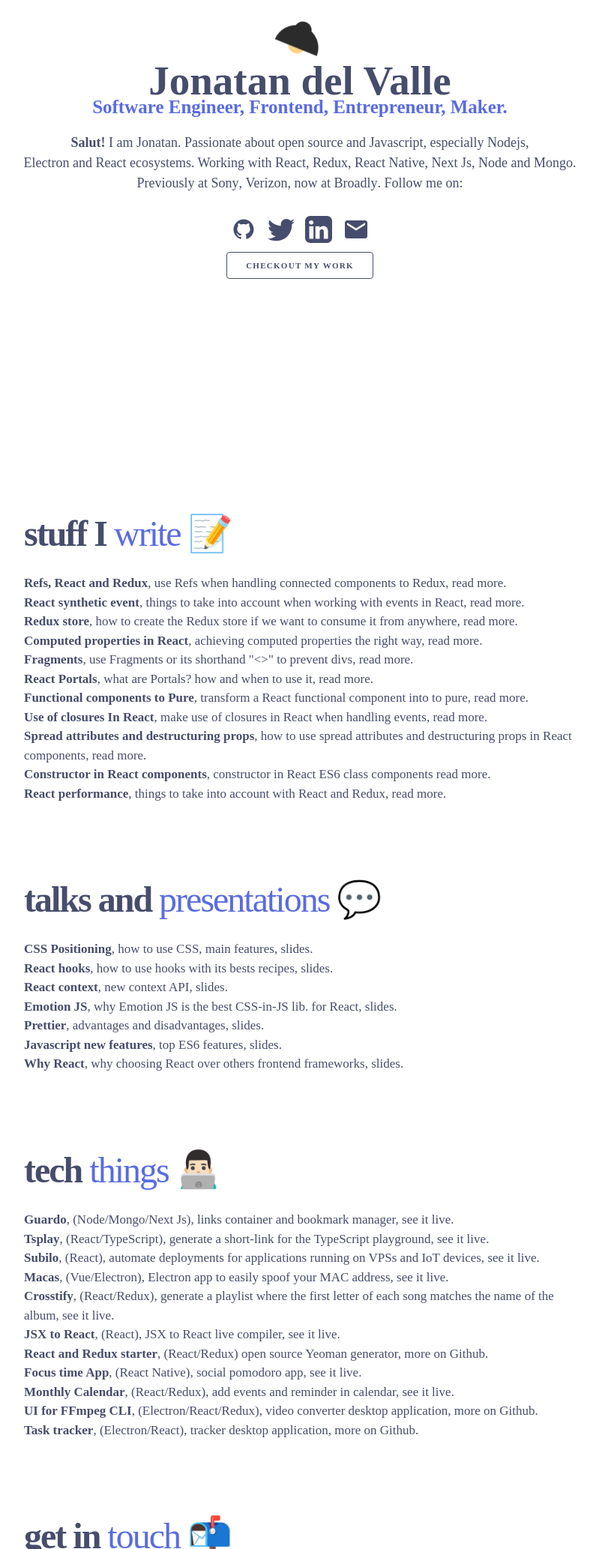
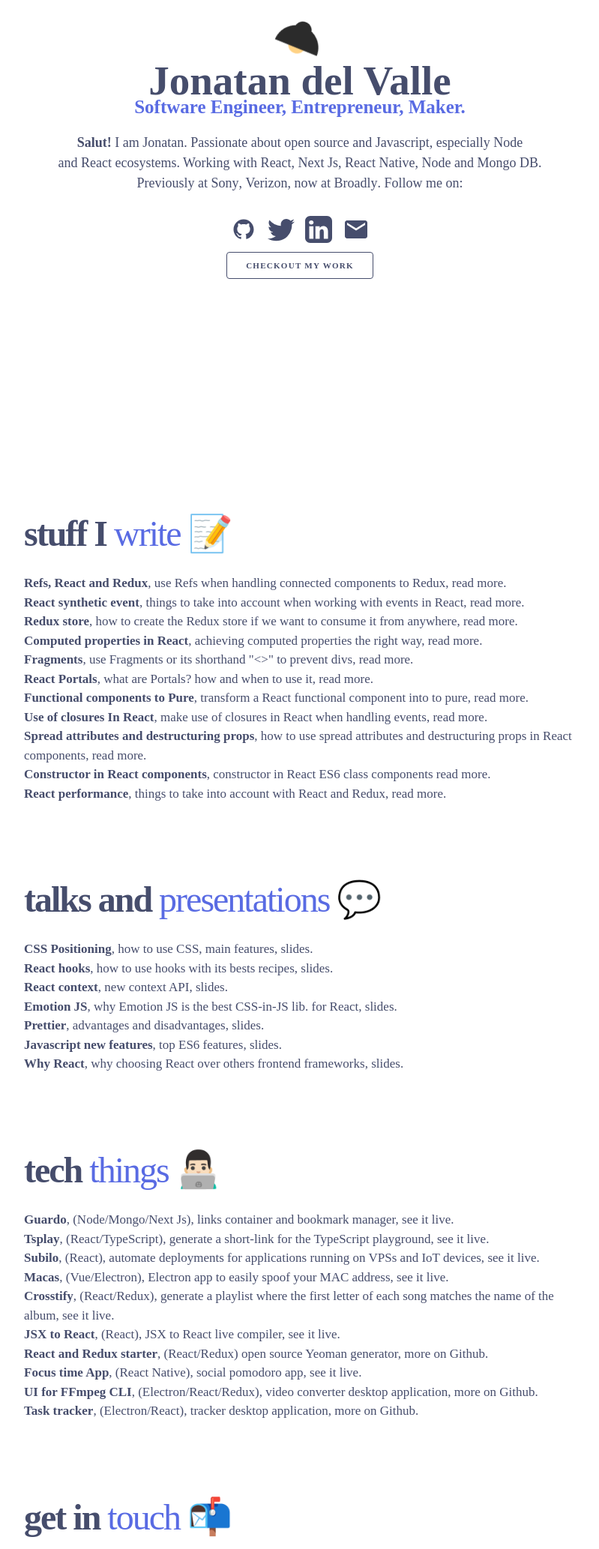
Before and after one commit to jonidelv/personal-website-3, a website: page index.html in a window 1280 px wide. Shown: the part 200-2266 px from the top of the page at 75% size, without its empty margins (240-1039 px from the left). Drawn offline with Linux system fonts and the light colour scheme; a web font is replaced by a local one.

Commit message:
fix new layout

```diff
--- a/index.html
+++ b/index.html
@@ -54,13 +54,13 @@
         <h1 id="title">Jonatan del Valle</h1>
         <!-- <figure id="logo"></figure> -->
         <div class="subheading">
-          Software Engineer, Frontend, Entrepreneur, Maker.
+          Software Engineer, Entrepreneur, Maker.
         </div>
         <p id="web-description" itemprop="description">
           <span id="hellofy">Hola!</span> I am Jonatan. Passionate about open
-          source and Javascript, especially Nodejs,<br />
-          Electron and React ecosystems. Working with React, Redux, React
-          Native, Next Js, Node and Mongo.
+          source and Javascript, especially Node<br />
+          and React ecosystems. Working with React,  Next Js, React
+          Native, Node and Mongo DB.
           <br />
           Previously at <strong>Sony</strong>, <strong>Verizon</strong>,
           <!-- <br /> -->
@@ -345,14 +345,14 @@
             >see it live</a
           >. <br />
 
-          <strong>Monthly Calendar</strong>, (React/Redux), add events and
-          reminder in calendar,
-          <a
-            href="https://jonidelv.github.io/react-monthly-calendar/"
-            target="_blank"
-            rel="noopener noreferrer"
-            >see it live</a
-          >. <br />
+<!--          <strong>Monthly Calendar</strong>, (React/Redux), add events and-->
+<!--          reminder in calendar,-->
+<!--          <a-->
+<!--            href="https://jonidelv.github.io/react-monthly-calendar/"-->
+<!--            target="_blank"-->
+<!--            rel="noopener noreferrer"-->
+<!--            >see it live</a-->
+<!--          >. <br />-->
 
           <!-- <strong>Starwars</strong>, (Angular), UI code challenge project,
           <a href="https://starwarsapp.space/#/" target="_blank"
```
